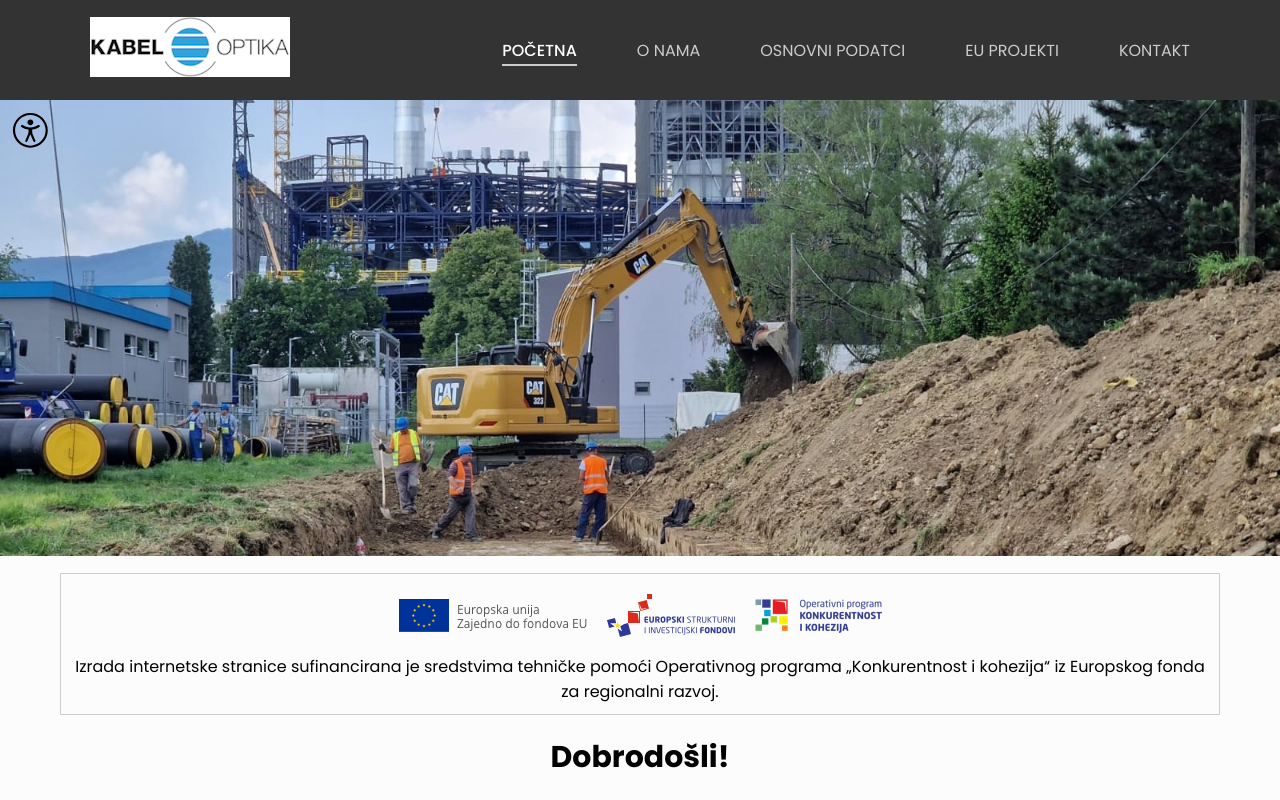
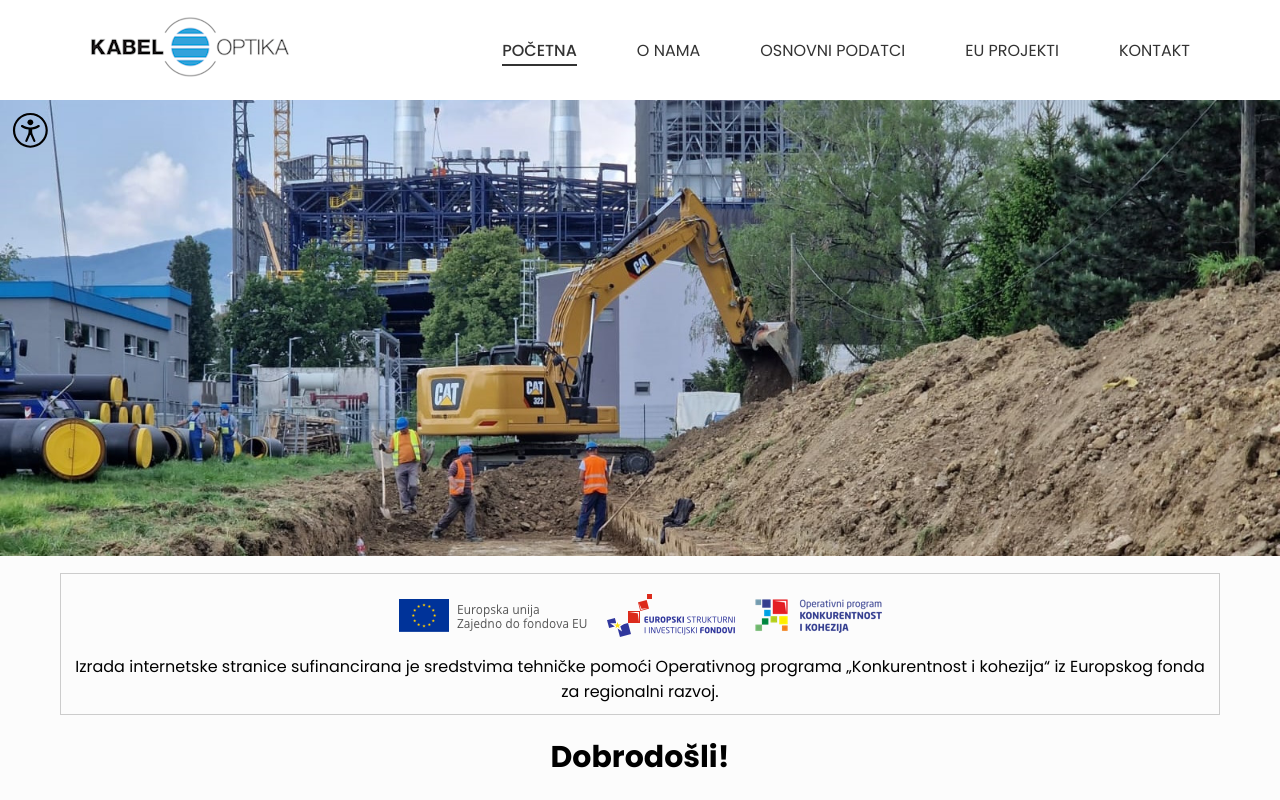
Before and after one commit to iivkov/kabel-optika, a React (Create React App) app: page / in a window 1280 px wide. Shown: the top 800 px of the page. Built offline with nearby package versions, Linux system fonts and the light colour scheme.

Commit message:
bijela navigacijska traka i sve pripadajuće promjene

```diff
--- a/src/App.css
+++ b/src/App.css
@@ -4,8 +4,13 @@
   --initial-h1-font-size: 30px;
   --initial-h2-font-size: 25px;
   --initial-p-font-size: 20px;
-  --navbar-footer-color: #333333; /* background: #33a2db; */
-  --navbar-footer-font-color: #cccccc;
+  /* --navbar-footer-color: #333333;  */
+  /* background: #33a2db; */
+  --navbar-color: #ffffff;
+  --footer-color: #333333;
+  /* --navbar-footer-font-color: #cccccc; */
+  --navbar-font-color: #333333;
+  --footer-font-color: #cccccc;
 }
 
 body {
@@ -27,7 +32,8 @@ body {
 
 .navbar {
   height: 100px;
-  background-color: var(--navbar-footer-color);
+  background-color: var(--navbar-color);
+  /* background-color: var(--navbar-footer-color); */
   position: relative;
   /* position: fixed;
   width: 100%;
@@ -58,13 +64,15 @@ body {
 .nav-elements ul a {
   font-size: 16px;
   font-weight: 400;
-  color: var(--navbar-footer-font-color);
+  /* color: var(--navbar-footer-font-color); */
+  color: var(--navbar-font-color);
   text-decoration: none;
   text-transform: uppercase;
 }
 
 .nav-elements ul a.active {
-  color: white;
+  /* color: var(--navbar-footer-font-color); */
+  color: var(--navbar-font-color);
   font-weight: 500;
   position: relative;
   /* text-transform: uppercase; */
@@ -77,7 +85,7 @@ body {
   left: 0;
   width: 100%;
   height: 2px;
-  background-color: var(--navbar-footer-font-color);
+  background-color: var(--navbar-font-color);
 }
 
 @media (max-width: 768px) {
@@ -96,7 +104,8 @@ body {
     position: absolute;
     right: 0;
     top: 100px;
-    background-color: var(--navbar-footer-color);;
+    /* background-color: var(--navbar-footer-color); */
+    background-color: var(--navbar-color);
     width: 0px;
     height: calc(100vh - 60px);
     transition: all 0.2s ease-in;
@@ -122,8 +131,8 @@ body {
 .footer {
   height: 250px;
   display: flex;
-  background-color: var(--navbar-footer-color);;
-  color: var(--navbar-footer-font-color);
+  background-color: var(--footer-color);;
+  color: var(--footer-font-color);
   position: relative;
   align-items: center;
 }
@@ -318,6 +327,7 @@ textarea {
 }
 
 .high-contrast {
-  background-color: var(--navbar-footer-color);;
+  /* background-color: var(--navbar-footer-color); */
+  background-color: var(--footer-color);
   color: white;
 }
```
Also changed, not shown: src/assets/hamburger_logo.svg.
